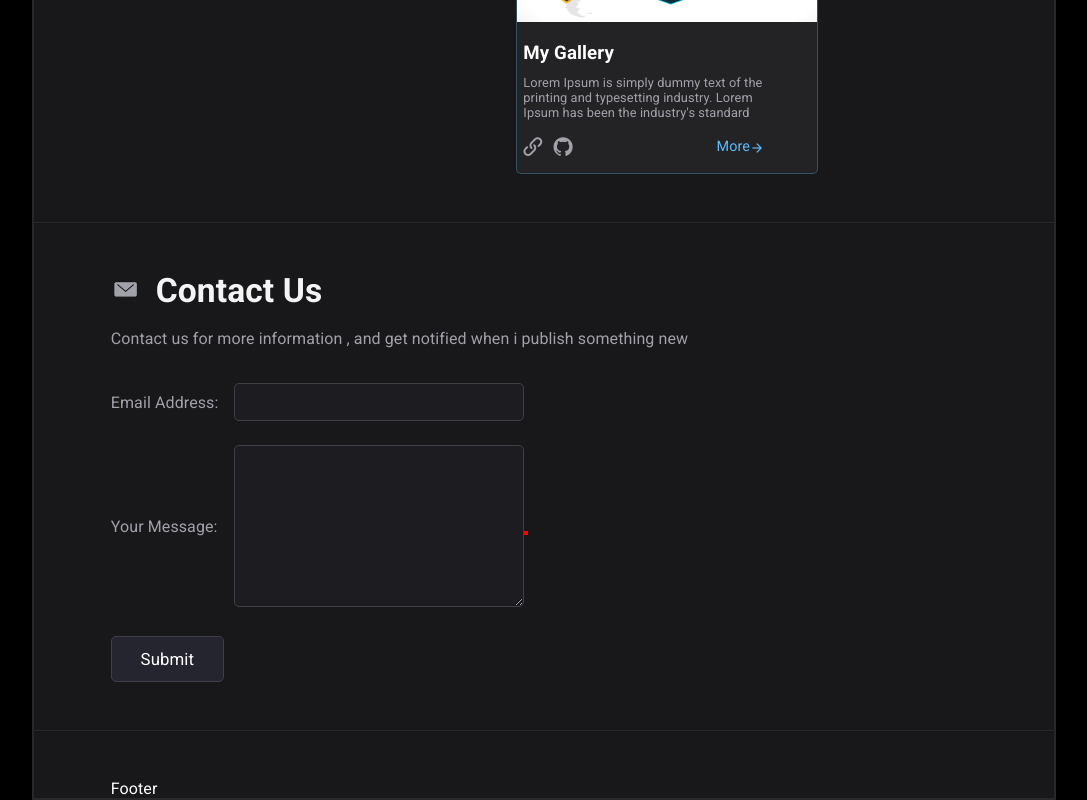
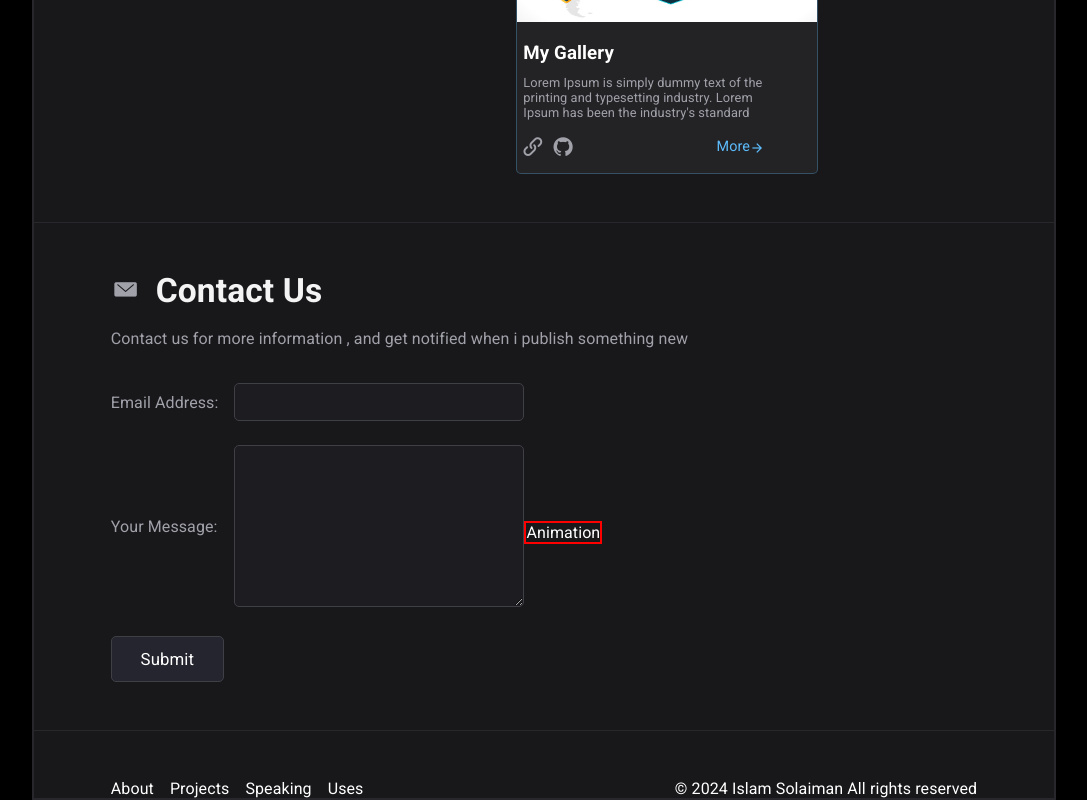
Before and after one commit to islam-solaiman/Portfolio-Website, a React (Create React App) app: page / in a window 1280 px wide. Shown: the part 1553-2353 px from the top of the page, without its empty margins (96-1183 px from the left). Built offline with nearby package versions, Linux system fonts and the light colour scheme.

Commit message:
Contact Us Section styling

```diff
--- a/src/componnets/4-contact/Contact.js
+++ b/src/componnets/4-contact/Contact.js
@@ -24,7 +24,7 @@ export default function Contact() {
 
           <button className='submit'>Submit</button>
         </form>
-          <div className='border animation'></div>
+          <div className='border animation'>Animation</div>
       </div>
     </section>
 
--- a/src/componnets/5-footer/Footer.js
+++ b/src/componnets/5-footer/Footer.js
@@ -3,8 +3,14 @@ import  './footer.css'
 
 export default function Footer() {
   return (
-    <div>
-      Footer
-    </div>
+    <footer className='flex'>
+      <ul className='flex'>
+        <li><a href=''>About</a></li>
+        <li><a href=''>Projects</a></li>
+        <li><a href=''>Speaking</a></li>
+        <li><a href=''>Uses</a></li>
+      </ul>
+      <p>&copy; 2024 Islam Solaiman  All rights reserved</p>
+    </footer>
   )
 }
--- a/src/componnets/5-footer/footer.css
+++ b/src/componnets/5-footer/footer.css
@@ -0,0 +1,8 @@
+
+footer.flex{
+    justify-content: space-between;
+}
+
+footer.flex ul.flex{
+    gap: 1rem;
+}
```
